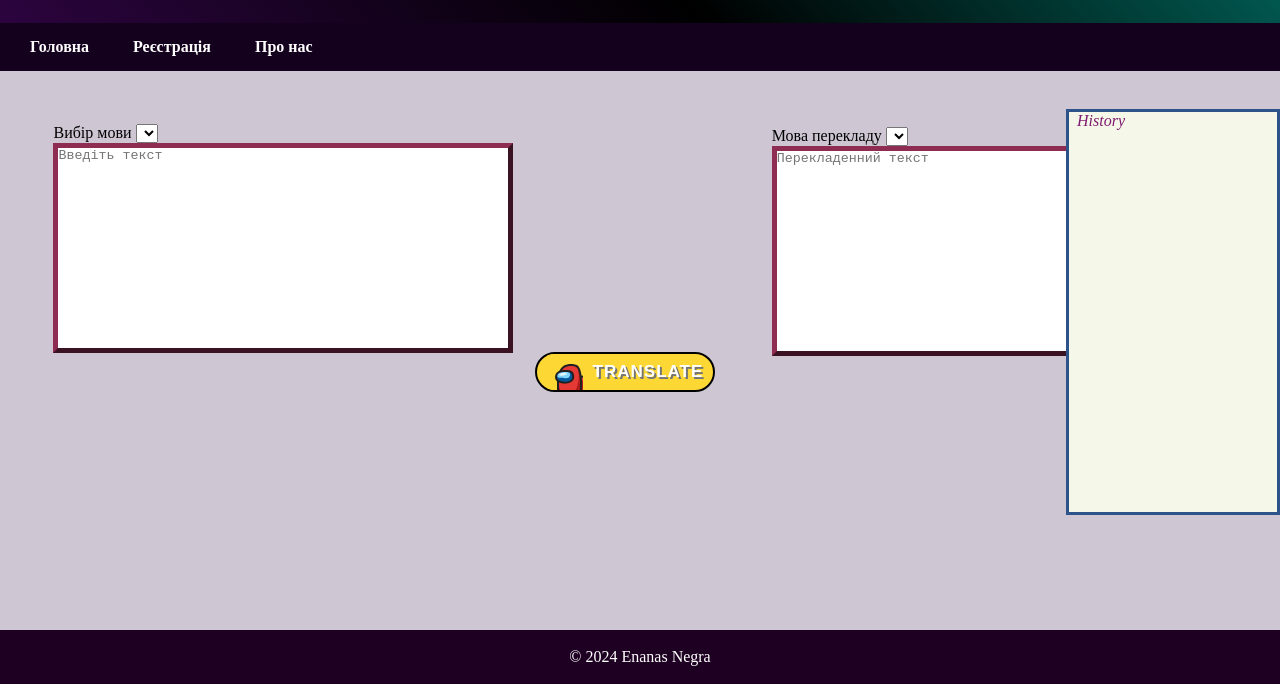
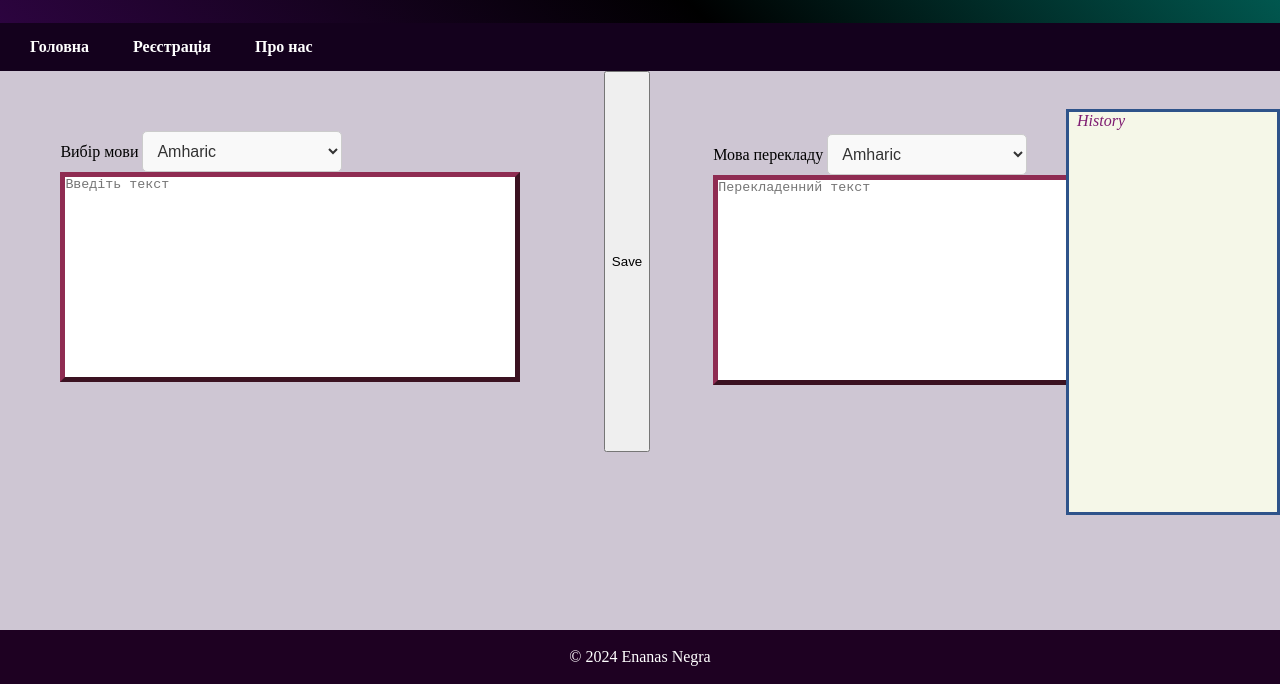
Before and after one commit to Outsid3rYnsh/Enanas-Negra, a plain HTML site: page main.html in a window 1280 px wide. Shown: the part 116-800 px from the top of the page. Drawn offline with Linux system fonts and the light colour scheme.

Commit message:
translate

```diff
--- /dev/null
+++ b/languageSelection.js
@@ -0,0 +1,99 @@
+const language = {
+    "am-ET": "Amharic",
+    "ar-SA": "Arabic",
+    "be-BY": "Bielarus",
+    "bem-ZM": "Bemba",
+    "bi-VU": "Bislama",
+    "bjs-BB": "Bajan",
+    "bn-IN": "Bengali",
+    "bo-CN": "Tibetan",
+    "br-FR": "Breton",
+    "bs-BA": "Bosnian",
+    "ca-ES": "Catalan",
+    "cop-EG": "Coptic",
+    "cs-CZ": "Czech",
+    "cy-GB": "Welsh",
+    "da-DK": "Danish",
+    "dz-BT": "Dzongkha",
+    "de-DE": "German",
+    "dv-MV": "Maldivian",
+    "el-GR": "Greek",
+    "en-GB": "English",
+    "es-ES": "Spanish",
+    "et-EE": "Estonian",
+    "eu-ES": "Basque",
+    "fa-IR": "Persian",
+    "fi-FI": "Finnish",
+    "fn-FNG": "Fanagalo",
+    "fo-FO": "Faroese",
+    "fr-FR": "French",
+    "gl-ES": "Galician",
+    "gu-IN": "Gujarati",
+    "ha-NE": "Hausa",
+    "he-IL": "Hebrew",
+    "hi-IN": "Hindi",
+    "hr-HR": "Croatian",
+    "hu-HU": "Hungarian",
+    "id-ID": "Indonesian",
+    "is-IS": "Icelandic",
+    "it-IT": "Italian",
+    "ja-JP": "Japanese",
+    "kk-KZ": "Kazakh",
+    "km-KM": "Khmer",
+    "kn-IN": "Kannada",
+    "ko-KR": "Korean",
+    "ku-TR": "Kurdish",
+    "ky-KG": "Kyrgyz",
+    "la-VA": "Latin",
+    "lo-LA": "Lao",
+    "lv-LV": "Latvian",
+    "men-SL": "Mende",
+    "mg-MG": "Malagasy",
+    "mi-NZ": "Maori",
+    "ms-MY": "Malay",
+    "mt-MT": "Maltese",
+    "my-MM": "Burmese",
+    "ne-NP": "Nepali",
+    "niu-NU": "Niuean",
+    "nl-NL": "Dutch",
+    "no-NO": "Norwegian",
+    "ny-MW": "Nyanja",
+    "ur-PK": "Pakistani",
+    "pau-PW": "Palauan",
+    "pa-IN": "Panjabi",
+    "ps-PK": "Pashto",
+    "pis-SB": "Pijin",
+    "pl-PL": "Polish",
+    "pt-PT": "Portuguese",
+    "rn-BI": "Kirundi",
+    "ro-RO": "Romanian",
+    "ru-RU": "Russian",
+    "sg-CF": "Sango",
+    "si-LK": "Sinhala",
+    "sk-SK": "Slovak",
+    "sm-WS": "Samoan",
+    "sn-ZW": "Shona",
+    "so-SO": "Somali",
+    "sq-AL": "Albanian",
+    "sr-RS": "Serbian",
+    "sv-SE": "Swedish",
+    "sw-SZ": "Swahili",
+    "ta-LK": "Tamil",
+    "te-IN": "Telugu",
+    "tet-TL": "Tetum",
+    "tg-TJ": "Tajik",
+    "th-TH": "Thai",
+    "ti-TI": "Tigrinya",
+    "tk-TM": "Turkmen",
+    "tl-PH": "Tagalog",
+    "tn-BW": "Tswana",
+    "to-TO": "Tongan",
+    "tr-TR": "Turkish",
+    "uk-UA": "Ukrainian",
+    "uz-UZ": "Uzbek",
+    "vi-VN": "Vietnamese",
+    "wo-SN": "Wolof",
+    "xh-ZA": "Xhosa",
+    "yi-YD": "Yiddish",
+    "zu-ZA": "Zulu"
+};
--- a/main.html
+++ b/main.html
@@ -22,62 +22,7 @@ header {
     padding: 6px;
     animation: gradient-animation 10s infinite;
 }
-button{
-    display: flex;
-  align-items: center;
-  justify-content: center;
-  gap: 10px;
-  padding: 0 10px;
-  color: white;
-  text-shadow: 2px 2px rgb(116, 116, 116);
-  text-transform: uppercase;
-  cursor: pointer;
-  border: solid 2px black;
-  letter-spacing: 1px;
-  font-weight: 600;
-  font-size: 17px;
-  background-color: hsl(49deg 98% 60%);
-  border-radius: 50px;
-  position: relative;
-  overflow: hidden;
-  transition: all 0.5s ease;
-}
-button:active {
-  transform: scale(0.9);
-  transition: all 100ms ease;
-}
 
-button svg {
-  transition: all 0.5s ease;
-  z-index: 2;
-}
-
-.play {
-  transition: all 0.5s ease;
-  transition-delay: 300ms;
-}
-
-button:hover svg {
-  transform: scale(3) translate(50%);
-}
-
-.now {
-  position: absolute;
-  left: 0;
-  transform: translateX(-100%);
-  transition: all 0.5s ease;
-  z-index: 2;
-}
-
-button:hover .now {
-  transform: translateX(10px);
-  transition-delay: 300ms;
-}
-
-button:hover .play {
-  transform: translateX(200%);
-  transition-delay: 300ms;
-}
 nav {
 
     background-color: #14011d;
@@ -140,14 +85,28 @@ footer {
             padding: 2px;
             margin-top: auto;
         }
-       #TranslateButton{
-       display: flex;
-        justify-content:end;
-        align-items: center;
-        margin-top: 20%;
 
+       /* Стилізація селектора */
+select {
+  padding: 10px; /* Задаємо відступи від країв селектора */
+  font-size: 16px; /* Задаємо розмір шрифту */
+  border: 1px solid #ccc; /* Додаємо рамку */
+  border-radius: 5px; /* Закруглюємо кути */
+  background-color: #f9f9f9; /* Задаємо колір фону */
+  color: #333; /* Задаємо колір тексту */
+  width: 200px; /* Задаємо ширину селектора */
+  cursor: pointer; /* Змінюємо вигляд курсора при наведенні */
 }
+
+/* Змінюємо вигляд селектора при наведенні миші */
+select:hover {
+  background-color: #e0e0e0; /* Змінюємо колір фону */
+}
+
+
+
     </style>
+
 </head>
 <body>
     <header>
@@ -161,69 +120,23 @@ footer {
         <li><a href="aboutUs.html">Про нас</a></li>
      </ul>
     </nav>
-
     <main>
       <section>
           <div class="container">
               <div class="container-2">
                   <label for="beforeText">Вибір мови</label>
-                    <select for="beforeText"></select>
+                  <select id="sourceLanguage"></select>
                   <textarea id="beforeText" placeholder="Введіть текст"></textarea>
               </div>
           </div>
       </section>
-        <div id="TranslateButton">
-            <button>
-                <svg
-    xmlns="http://www.w3.org/2000/svg"
-    viewBox="0 0 36 36"
-    width="36px"
-    height="36px"
-  >
-    <rect width="36" height="36" x="0" y="0" fill="#fdd835"></rect>
-    <path
-      fill="#e53935"
-      d="M38.67,42H11.52C11.27,40.62,11,38.57,11,36c0-5,0-11,0-11s1.44-7.39,3.22-9.59 c1.67-2.06,2.76-3.48,6.78-4.41c3-0.7,7.13-0.23,9,1c2.15,1.42,3.37,6.67,3.81,11.29c1.49-0.3,5.21,0.2,5.5,1.28 C40.89,30.29,39.48,38.31,38.67,42z"
-    ></path>
-    <path
-      fill="#b71c1c"
-      d="M39.02,42H11.99c-0.22-2.67-0.48-7.05-0.49-12.72c0.83,4.18,1.63,9.59,6.98,9.79 c3.48,0.12,8.27,0.55,9.83-2.45c1.57-3,3.72-8.95,3.51-15.62c-0.19-5.84-1.75-8.2-2.13-8.7c0.59,0.66,3.74,4.49,4.01,11.7 c0.03,0.83,0.06,1.72,0.08,2.66c4.21-0.15,5.93,1.5,6.07,2.35C40.68,33.85,39.8,38.9,39.02,42z"
-    ></path>
-    <path
-      fill="#212121"
-      d="M35,27.17c0,3.67-0.28,11.2-0.42,14.83h-2C32.72,38.42,33,30.83,33,27.17 c0-5.54-1.46-12.65-3.55-14.02c-1.65-1.08-5.49-1.48-8.23-0.85c-3.62,0.83-4.57,1.99-6.14,3.92L15,16.32 c-1.31,1.6-2.59,6.92-3,8.96v10.8c0,2.58,0.28,4.61,0.54,5.92H10.5c-0.25-1.41-0.5-3.42-0.5-5.92l0.02-11.09 c0.15-0.77,1.55-7.63,3.43-9.94l0.08-0.09c1.65-2.03,2.96-3.63,7.25-4.61c3.28-0.76,7.67-0.25,9.77,1.13 C33.79,13.6,35,22.23,35,27.17z"
-    ></path>
-    <path
-      fill="#01579b"
-      d="M17.165,17.283c5.217-0.055,9.391,0.283,9,6.011c-0.391,5.728-8.478,5.533-9.391,5.337 c-0.913-0.196-7.826-0.043-7.696-5.337C9.209,18,13.645,17.32,17.165,17.283z"
-    ></path>
-    <path
-      fill="#212121"
-      d="M40.739,37.38c-0.28,1.99-0.69,3.53-1.22,4.62h-2.43c0.25-0.19,1.13-1.11,1.67-4.9 c0.57-4-0.23-11.79-0.93-12.78c-0.4-0.4-2.63-0.8-4.37-0.89l0.1-1.99c1.04,0.05,4.53,0.31,5.71,1.49 C40.689,24.36,41.289,33.53,40.739,37.38z"
-    ></path>
-    <path
-      fill="#81d4fa"
-      d="M10.154,20.201c0.261,2.059-0.196,3.351,2.543,3.546s8.076,1.022,9.402-0.554 c1.326-1.576,1.75-4.365-0.891-5.267C19.336,17.287,12.959,16.251,10.154,20.201z"
-    ></path>
-    <path
-      fill="#212121"
-      d="M17.615,29.677c-0.502,0-0.873-0.03-1.052-0.069c-0.086-0.019-0.236-0.035-0.434-0.06 c-5.344-0.679-8.053-2.784-8.052-6.255c0.001-2.698,1.17-7.238,8.986-7.32l0.181-0.002c3.444-0.038,6.414-0.068,8.272,1.818 c1.173,1.191,1.712,3,1.647,5.53c-0.044,1.688-0.785,3.147-2.144,4.217C22.785,29.296,19.388,29.677,17.615,29.677z M17.086,17.973 c-7.006,0.074-7.008,4.023-7.008,5.321c-0.001,3.109,3.598,3.926,6.305,4.27c0.273,0.035,0.48,0.063,0.601,0.089 c0.563,0.101,4.68,0.035,6.855-1.732c0.865-0.702,1.299-1.57,1.326-2.653c0.051-1.958-0.301-3.291-1.073-4.075 c-1.262-1.281-3.834-1.255-6.825-1.222L17.086,17.973z"
-    ></path>
-    <path
-      fill="#e1f5fe"
-      d="M15.078,19.043c1.957-0.326,5.122-0.529,4.435,1.304c-0.489,1.304-7.185,2.185-7.185,0.652 C12.328,19.467,15.078,19.043,15.078,19.043z"
-    ></path>
-  </svg>
-  <span class="now">now!</span>
-  <span class="play">translate</span>
-            </button>
-        </div>
+      <button  id="saveButton">Save</button>
       <section>
           <div class="container">
               <div class="container-2">
                   <label for="afterText">Мова перекладу</label>
-                    <select for="afterText"></select>
-                    <textarea id="afterText" placeholder="Перекладенний текст"></textarea>
+                  <select id="targetLanguage"></select>
+                  <textarea id="afterText" placeholder="Перекладенний текст" readonly></textarea>
               </div>
           </div>
       </section>
@@ -237,8 +150,11 @@ footer {
            </div>
        </aside>
   </main>
+
     <footer>
       <p>&copy; 2024 Enanas Negra</p>
     </footer>
+    <script src="languageSelection.js"></script>
+    <script src="translate.js"></script>
 </body>
 </html>
--- /dev/null
+++ b/translate.js
@@ -0,0 +1,47 @@
+let sourceLanguageSelect = document.getElementById('sourceLanguage');
+let targetLanguageSelect = document.getElementById('targetLanguage');
+let beforeText = document.getElementById('beforeText');
+let afterText = document.getElementById('afterText');
+let historyDiv = document.getElementById('history');
+let saveButton = document.getElementById('saveButton');
+
+// Підготовка варіантів мови
+for (let countryCode in language) {
+    let option = document.createElement('option');
+    option.value = countryCode;
+    option.textContent = language[countryCode];
+    sourceLanguageSelect.appendChild(option.cloneNode(true));
+    targetLanguageSelect.appendChild(option);
+}
+
+// Функція для отримання перекладу
+function translateText() {
+    let sourceLanguage = sourceLanguageSelect.value;
+    let targetLanguage = targetLanguageSelect.value;
+    let text = beforeText.value;
+
+    // URL сервісу MyMemory Translate
+    let translateURL = `https://api.mymemory.translated.net/get?q=${encodeURIComponent(text)}&langpair=${sourceLanguage}|${targetLanguage}`;
+
+    // Виконання запиту на переклад
+    fetch(translateURL)
+        .then(response => response.json())
+        .then(data => {
+            afterText.value = data.responseData.translatedText;
+        })
+        .catch(error => console.error('Translation error:', error));
+}
+
+// Обробник події click для кнопки saveButton
+saveButton.addEventListener('click', function() {
+    let text = beforeText.value;
+    let translatedText = afterText.value;
+
+    // Додавання перекладу до історії
+    let translationHistoryItem = document.createElement('div');
+    translationHistoryItem.textContent = `${text} -> ${translatedText}`;
+    historyDiv.appendChild(translationHistoryItem);
+});
+
+// Обробник події input для текстового поля beforeText
+beforeText.addEventListener('input', translateText);
```
Lines whose indentation alone changed are shown as unchanged.
